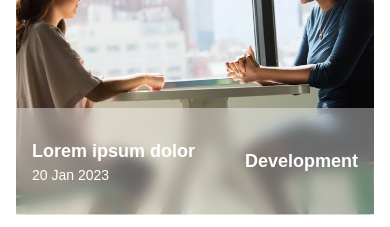
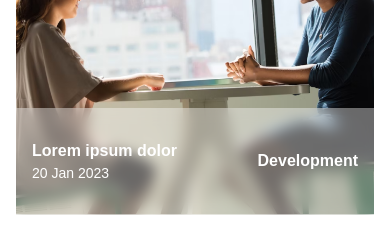
Before and after one commit to starteryouInc/Starteryou-Website, a React (Vite) app in the folder Starteryou/: page / in a window 390 px wide. Shown: the part 8760-8987 px from the top of the page. Built offline with nearby package versions, Linux system fonts and the light colour scheme.

Commit message:
Routing Added

```diff
--- a/Starteryou/src/components/Blog.jsx
+++ b/Starteryou/src/components/Blog.jsx
@@ -117,14 +117,14 @@
               {/* Blur effect container */}
               <div className="absolute inset-0 bg-[#FFFFFF66] backdrop-filter backdrop-blur-[7px] h-[25%] flex items-center justify-between p-4 top-[12.1rem] md:top-[14.9rem]">
                 <div className="flex flex-col">
-                  <span className="text-white font-bold text-lg">
+                  <span className="text-white font-bold text-base md:text-lg">
                     {box.title}
                   </span>
                   <span className="text-white font-thin text-sm">
                     {box.date}
                   </span>
                 </div>
-                <span className="text-white font-bold text-lg">
+                <span className="text-white font-bold text-base md:text-lg">
                   {box.category}
                 </span>
               </div>
```
